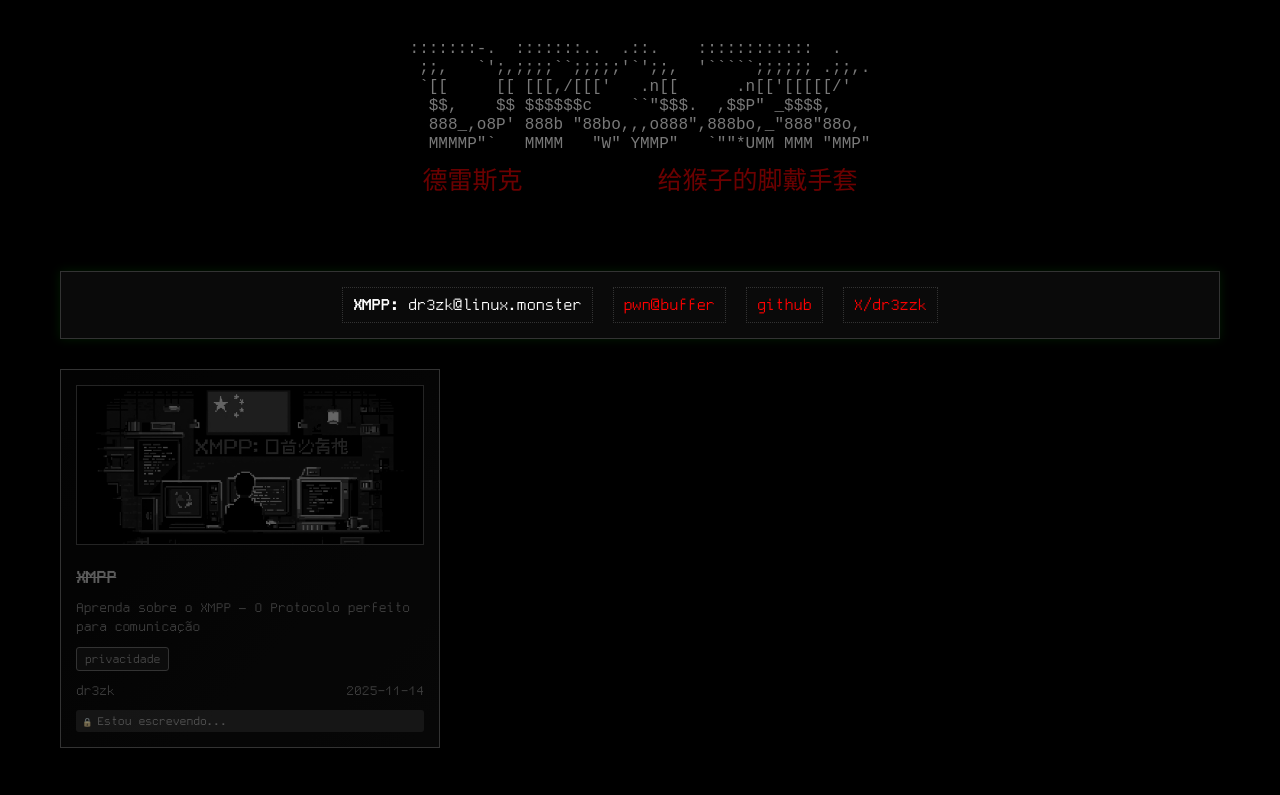
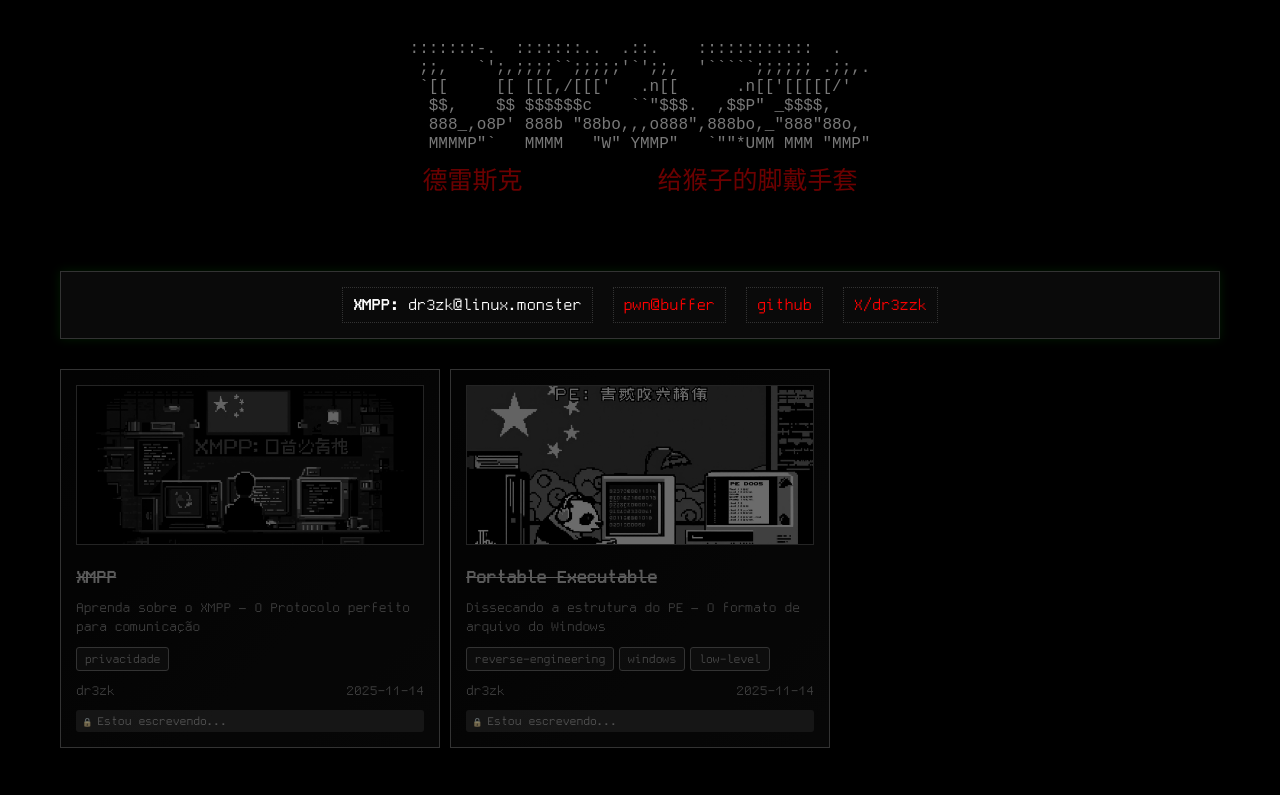
Before and after one commit to dr3zk/dr3zk.github.io, a plain HTML site: page index.html in a window 1280 px wide. Shown: the top 795 px of the page. Drawn offline with Linux system fonts and the light colour scheme; files whose address does not match are found by name.

Commit message:
ADD - NEW PAPER ON LIST

```diff
--- a/index.html
+++ b/index.html
@@ -55,6 +55,22 @@
     <div class="paper-status status-purple">Estou escrevendo...</div>
   </div>
 </div>
+
+<div class="paper-item paper-item-disabled" data-slug="0x01-pe-format">
+  <div class="paper-image">
+    <img src="/images/thumbs/PE.png" alt="Portable Executable" loading="lazy" />
+  </div>
+  <div class="paper-content">
+    <div class="paper-title">Portable Executable</div>
+    <div class="paper-description">Dissecando a estrutura do PE — O formato de arquivo do Windows</div>
+    <div class="paper-tags"><span class="tag">reverse-engineering</span> <span class="tag">windows</span> <span class="tag">low-level</span></div>
+    <div class="paper-meta">
+      <span class="paper-author">dr3zk</span>
+      <span class="paper-date">2025-11-14</span>
+    </div>
+    <div class="paper-status status-purple">Estou escrevendo...</div>
+  </div>
+</div>
         </div>
     </section>
 
```
Also changed, not shown: images/thumbs/PE.png (added).
